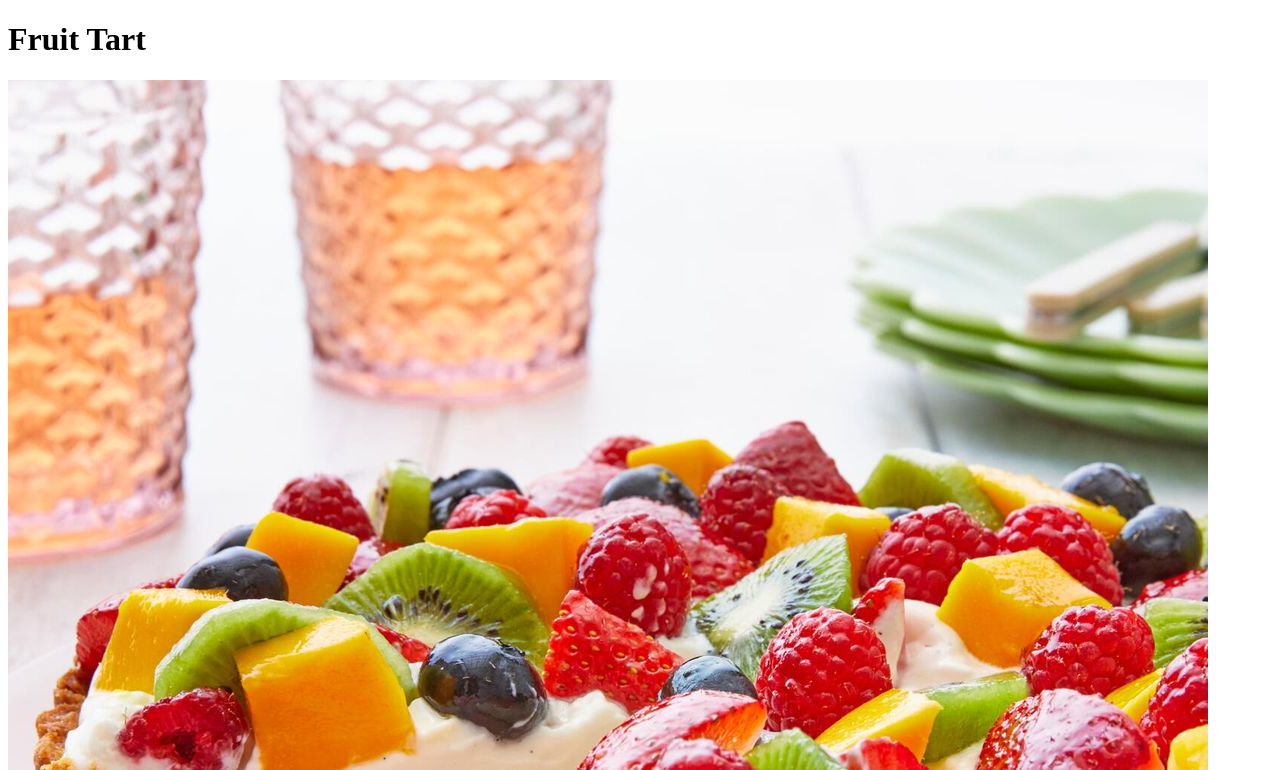
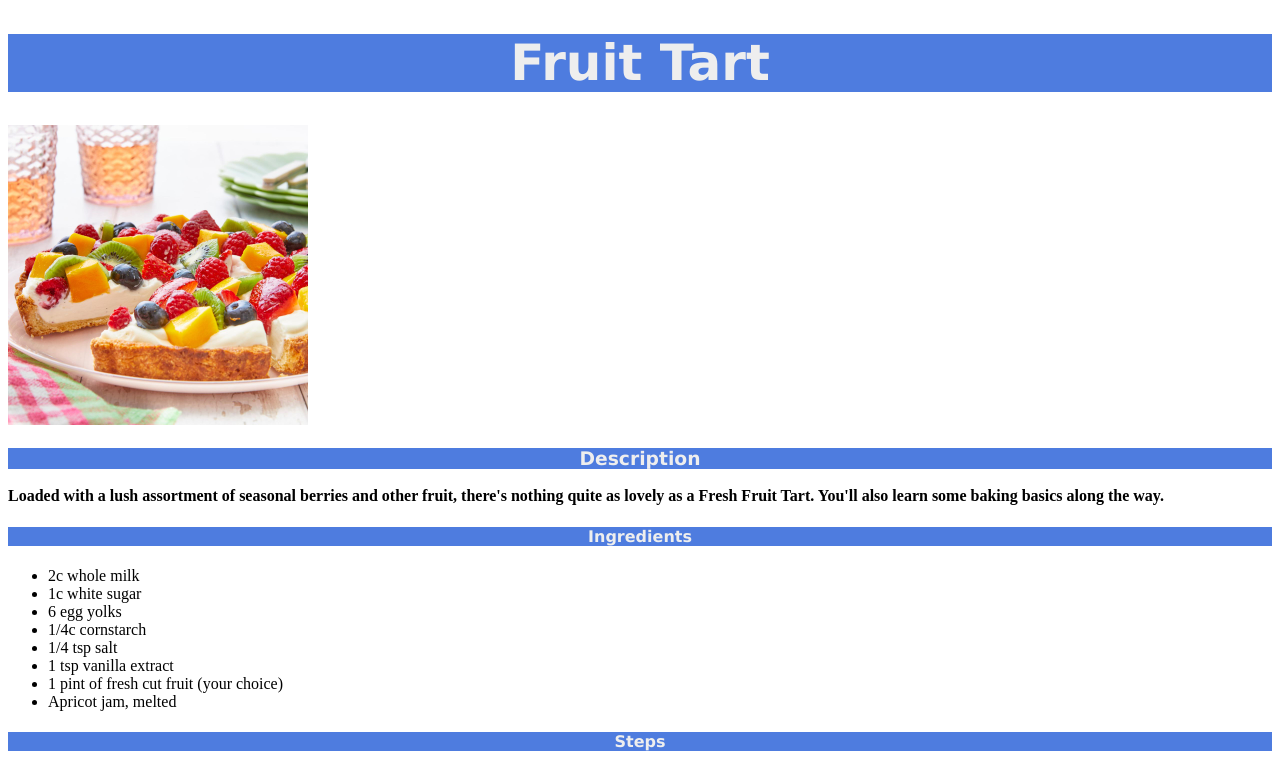
Before and after one commit to dionscott/odin-recipes2, a plain HTML site: page recipes/fruit-tart.html in a window 1280 px wide. Shown: the top 770 px of the page. Drawn offline with Linux system fonts and the light colour scheme.

Commit message:
Add blue background and white text to headers
Also added bold text to description class

```diff
--- a/recipes/fruit-tart.html
+++ b/recipes/fruit-tart.html
@@ -10,7 +10,7 @@
         <h1>Fruit Tart</h1>
         <img src="../images/fruit-tart.jpg" alt="Fruit Tart">
         <h3>Description</h3>
-        <p>Loaded with a lush assortment of seasonal berries and other fruit, there's nothing quite as lovely as a Fresh Fruit Tart. You'll also learn some baking basics along the way.</p>
+        <p class="description">Loaded with a lush assortment of seasonal berries and other fruit, there's nothing quite as lovely as a Fresh Fruit Tart. You'll also learn some baking basics along the way.</p>
         <h4>Ingredients</h4>
         <ul>
             <li>2c whole milk</li>
--- a/styles.css
+++ b/styles.css
@@ -0,0 +1,17 @@
+img {
+    height: auto;
+    width: 300px;
+}
+h1, h3, h4 {
+    text-align: center;
+    background-color: rgb(78, 124, 223);
+    color: rgb(238, 238, 238);
+    font-family: Verdana, Geneva, Tahoma, sans-serif;
+}
+h1 {
+    font-size: 50px;
+}
+
+.description {
+    font-weight: bold;
+}
```
Also changed, not shown: index.html (+4 -3 lines), recipes/bacon-asparagus.html (+1 -1 lines), recipes/chocolate-chip-cookies.html (+1 -1 lines), images/cook.jpg (added).
